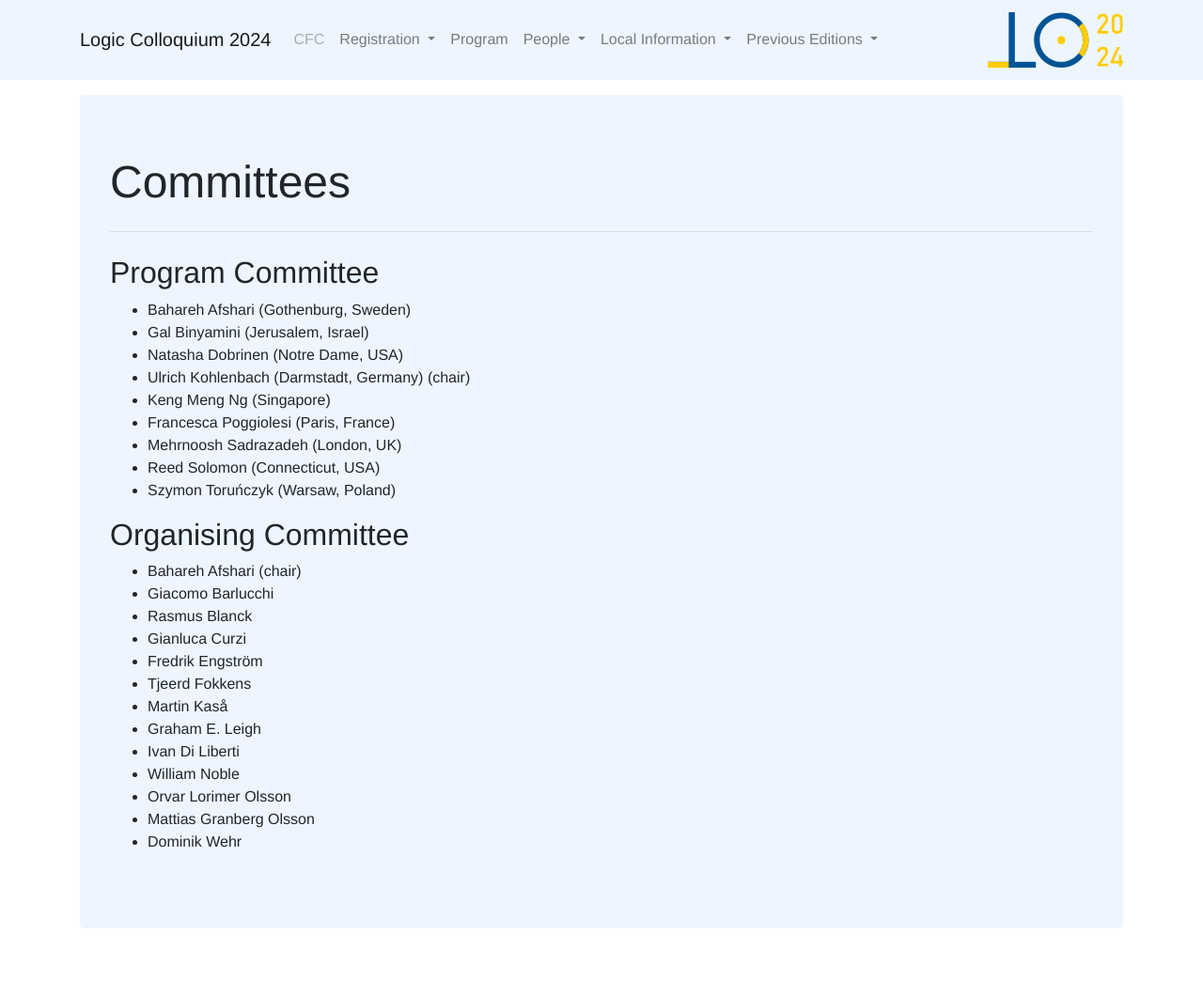
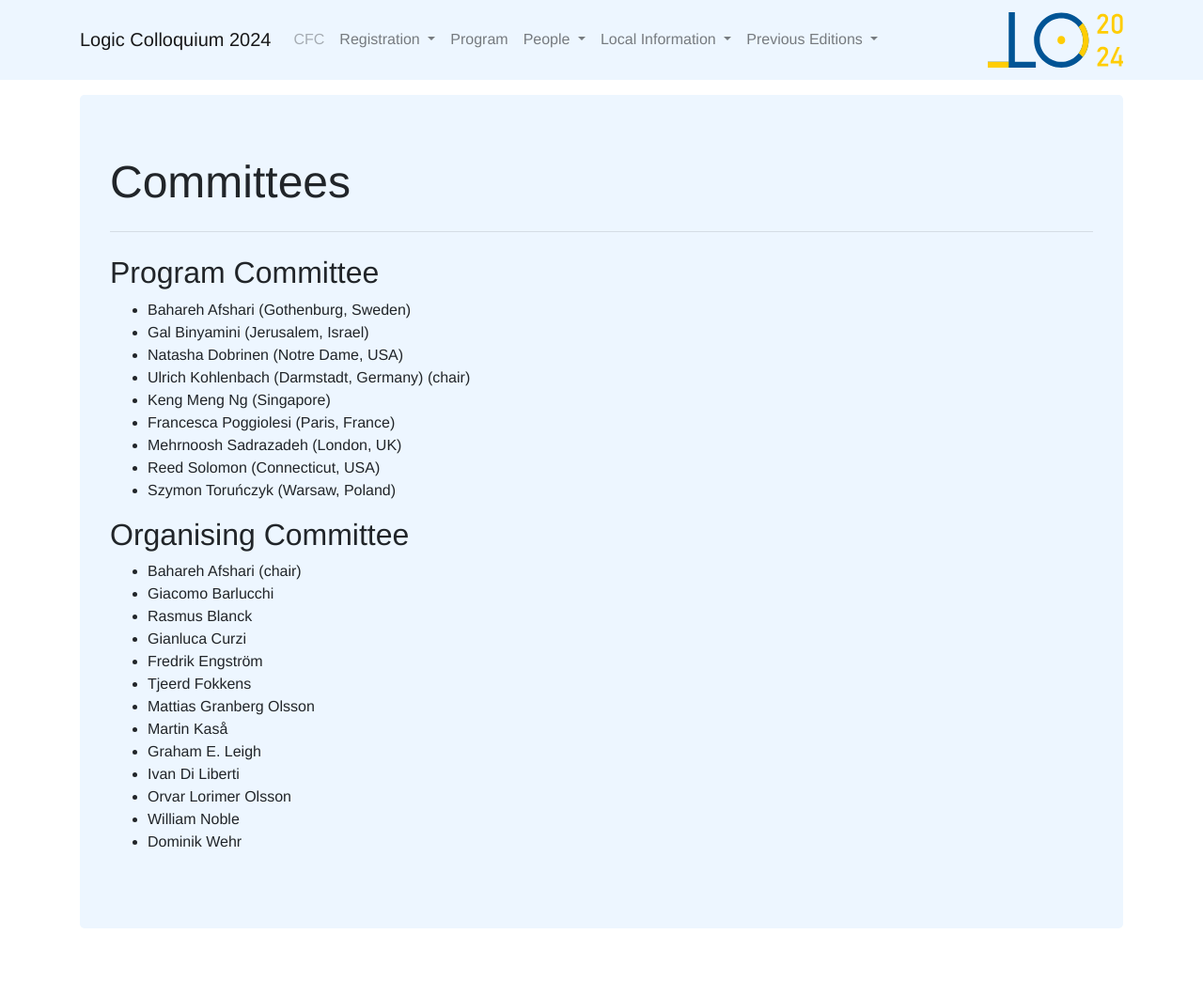
Before and after one commit to LC2024/LC2024.github.io, a Jekyll site: the page built from committees/index.md, in a window 1280 px wide. Shown: the whole page at 94% size. Built offline with Jekyll 4.4.1, drawn with Linux system fonts in a browser that asks for light colours; some web fonts are replaced.

Commit message:
new alphabet!

```diff
--- a/committees/index.md
+++ b/committees/index.md
@@ -23,10 +23,10 @@ layout: default
 - Gianluca Curzi
 - Fredrik Engström
 - Tjeerd Fokkens
+- Mattias Granberg Olsson
 - Martin Kaså
 - Graham E. Leigh
 - Ivan Di Liberti
+- Orvar Lorimer Olsson
 - William Noble
-- Orvar Lorimer Olsson
-- Mattias Granberg Olsson
 - Dominik Wehr
```
